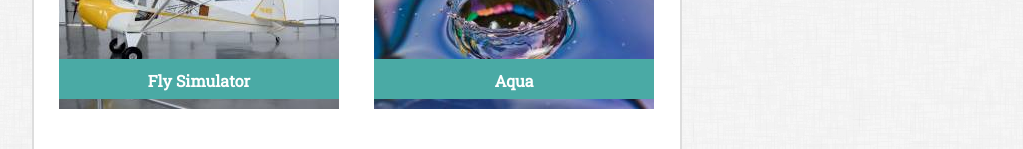
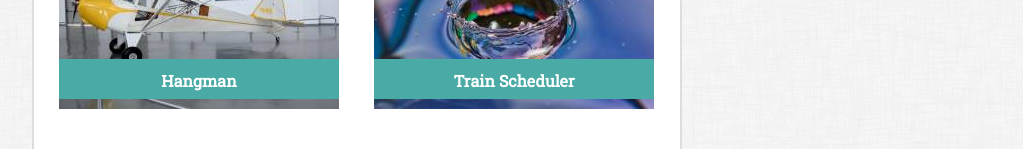
Before and after one commit to tak009/Responsive-Portfolio, a plain HTML site: page portfolio.html in a window 1280 px wide. Shown: the part 338-487 px from the top of the page, without its empty margins (168-1191 px from the left). Drawn offline with Linux system fonts and the light colour scheme.

Commit message:
added train scheduler's url

```diff
--- a/portfolio.html
+++ b/portfolio.html
@@ -26,8 +26,8 @@
       <h1>Portfolio</h1>
       <hr />
       <div class="box-set">
-        <figure class="box box1"><span class="textbox">Fly Simulator</span></figure>
-        <figure class="box box2"><span class="textbox">Aqua</span></figure>
+        <figure class="box box1"><span class="textbox">Hangman</span></figure>
+        <a href="https://tak009.github.io/TrainScheduler" target="_blank"><figure class="box box2"><span class="textbox">Train Scheduler</span></figure></a>
         <figure class="box box3"><span class="textbox">Trivia Crack</span></figure>
         <figure class="box box4"><span class="textbox">Meow</span></figure>
         <figure class="box box5"><span class="textbox">Mobile</span></figure>
```
